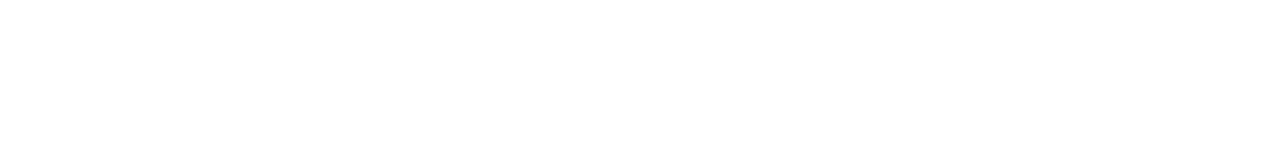
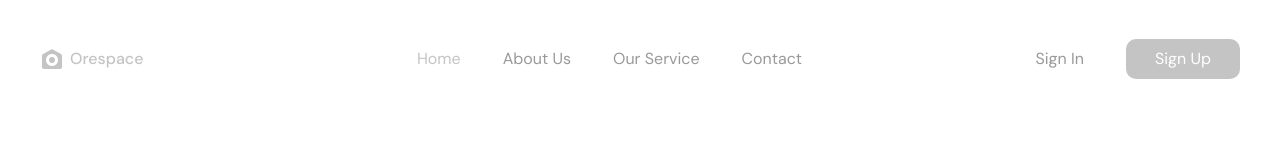
Before and after one commit to Mostafa-HEH/real-estate, a plain HTML site: page public/index.html in a window 1280 px wide. Shown: the top 160 px of the page. Drawn offline with Linux system fonts and the light colour scheme.

Commit message:
add navigation bar

```diff
--- a/public/index.html
+++ b/public/index.html
@@ -27,7 +27,29 @@
           ------------------------------------------
        -->
       <nav class="navigation">
-        <div class="wrapper"></div>
+        <div class="wrapper">
+          <a href="#" class="logo">
+            <img
+              class="logo__icon"
+              src="./images/Logo-icon.png"
+              alt="camera png"
+            />
+            <span class="logo__text">Orespace</span>
+          </a>
+          <ul class="links">
+            <li class="links__link links__link--active">
+              <a href="#">Home</a>
+            </li>
+            <li class="links__link"><a href="#">About Us</a></li>
+            <li class="links__link"><a href="#">Our Service</a></li>
+            <li class="links__link"><a href="#">Contact</a></li>
+          </ul>
+          <div class="user">
+            <a href="#">Sign In</a>
+            <a href="#" class="btn primary">Sign Up</a>
+          </div>
+          <div class="menu-icon"><span></span><span></span><span></span></div>
+        </div>
       </nav>
       <!--
           ------------------------------------------
--- /dev/null
+++ b/src/sass/components/_buttons.scss
@@ -0,0 +1,9 @@
+.btn {
+  border-radius: 10px;
+  padding: 9.5px 29.078px;
+
+  &.primary {
+    background-color: $primary;
+    color: $white !important;
+  }
+}
--- a/src/sass/components/_wrapper.scss
+++ b/src/sass/components/_wrapper.scss
@@ -1,5 +1,6 @@
 .wrapper {
   max-width: $lg;
+  margin: auto;
 
   @media screen and (max-width: 1300px) {
     padding: 32px;
--- a/src/sass/layout/_navigation.scss
+++ b/src/sass/layout/_navigation.scss
@@ -1,3 +1,102 @@
 .navigation {
   @include section-rs(88px);
 }
+
+.navigation .wrapper {
+  display: flex;
+  flex-direction: row;
+  align-items: center;
+  justify-content: space-between;
+}
+
+.navigation .logo {
+  display: flex;
+  flex-direction: row;
+  align-items: center;
+  color: unset;
+  text-decoration: unset;
+  gap: 6px;
+
+  &__icon {
+    width: 24px;
+  }
+
+  &__text {
+    font-style: normal;
+    font-weight: 500;
+    font-size: 1rem;
+    line-height: 21px;
+    color: #c4c4c4;
+  }
+}
+
+.navigation .links {
+  display: flex;
+  flex-direction: row;
+  align-items: center;
+  list-style: none;
+  gap: 42px;
+
+  @media screen and (max-width: $md) {
+    display: none;
+  }
+
+  &__link {
+    & a {
+      color: #999999;
+      font-style: normal;
+      font-weight: 400;
+      font-size: 1rem;
+      line-height: 21px;
+      text-decoration: none;
+    }
+
+    &--active,
+    &:hover {
+      & a {
+        color: #c4c4c4;
+      }
+    }
+  }
+}
+
+.navigation .user {
+  display: flex;
+  flex-direction: row;
+  align-items: center;
+  gap: 42px;
+
+  @media screen and (max-width: $md) {
+    display: none;
+  }
+
+  & a {
+    font-style: normal;
+    font-weight: 400;
+    font-size: 16px;
+    line-height: 21px;
+    color: #999999;
+    text-decoration: none;
+  }
+}
+
+.navigation .menu-icon {
+  display: none;
+  height: 24px;
+  width: 24px;
+  flex-direction: column;
+  justify-content: space-between;
+  align-content: center;
+  align-items: center;
+
+  @media screen and (max-width: $md) {
+    display: flex;
+  }
+
+  & span {
+    display: block;
+    height: 2px;
+    background-color: #333333;
+    width: 16px;
+  }
+}
--- a/src/sass/main.scss
+++ b/src/sass/main.scss
@@ -23,7 +23,7 @@
 @import "sections/testimonial";
 
 @import "components/wrapper";
-// @import 'components/buttons';
+@import "components/buttons";
 // @import 'components/carousel';
 // @import 'components/slider';
 
--- a/src/sass/pages/_home.scss
+++ b/src/sass/pages/_home.scss
@@ -1,3 +1,3 @@
 body {
-  background-color: #000;
+  font-family: "DM Sans", sans-serif;
 }
```
Also changed, not shown: public/images/Logo-icon.png (added), public/styles/styles.css, 1 other file.
